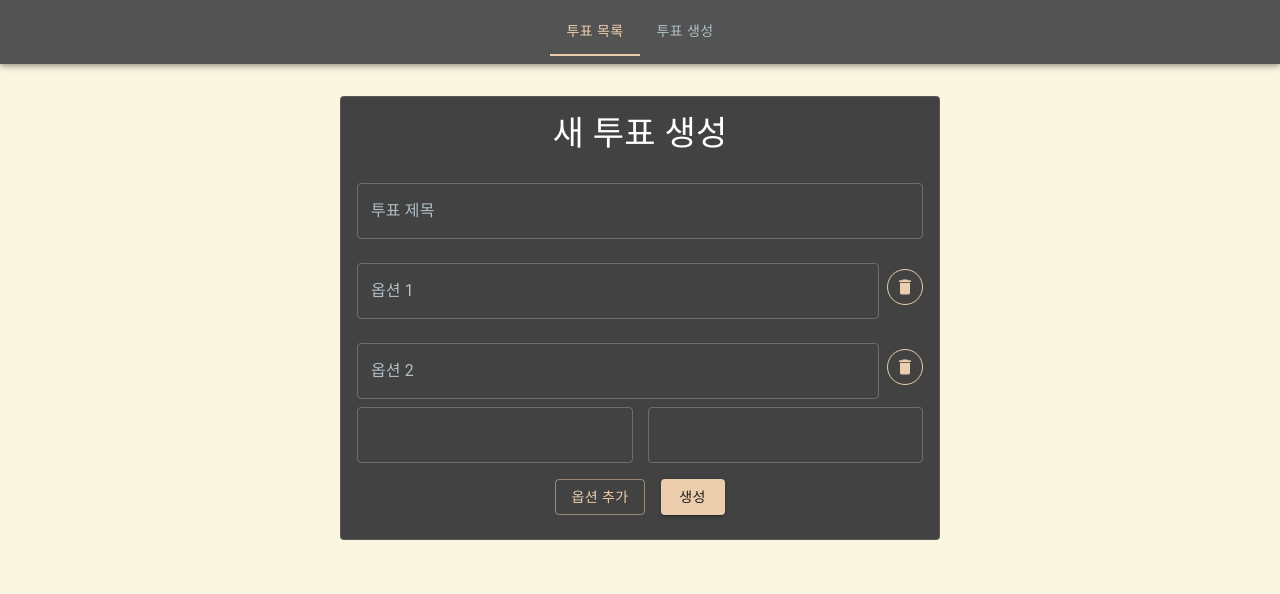
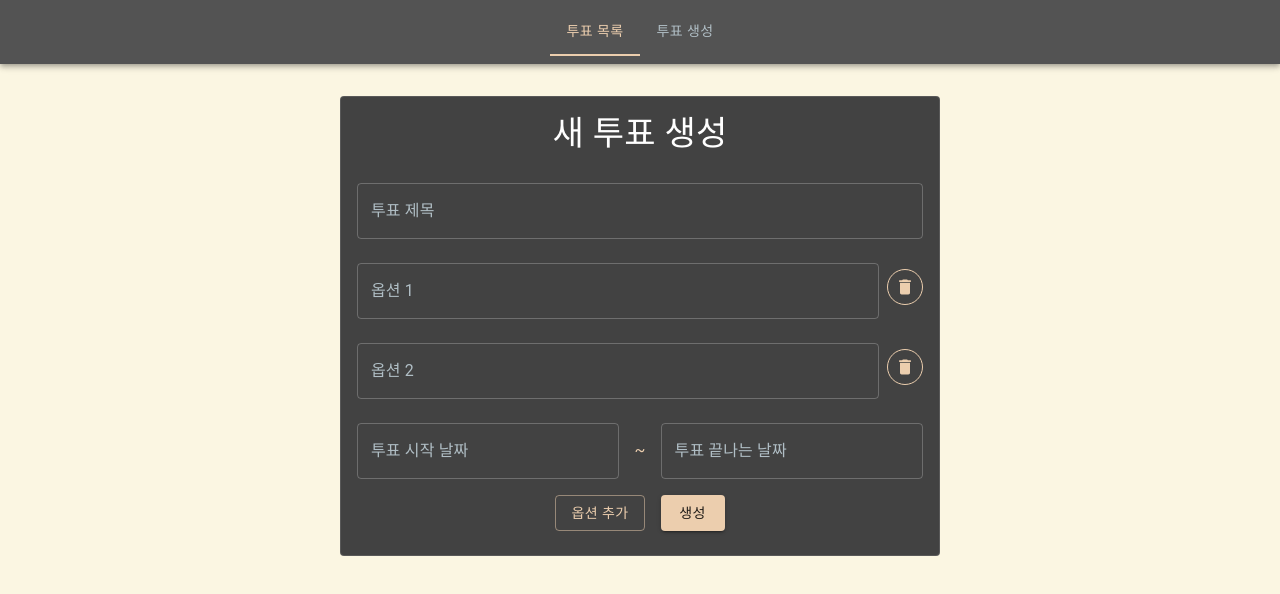
Before and after one commit to zestlee1106/fe-vote, a React (Create React App) app: page /create-vote in a window 1280 px wide. Shown: the top 594 px of the page. Built offline with nearby package versions, Linux system fonts and the light colour scheme.

Commit message:
update: datepicker 를 고도화
- locale 을 한국어로 설정
- dateFormat 설정
- datepicker 데이터 바인딩 추가
- datepicker onChange 이벤트 추가
- placeholder 추가

```diff
--- a/package.json
+++ b/package.json
@@ -16,6 +16,7 @@
     "@types/node": "^16.18.101",
     "@types/react": "^18.3.3",
     "@types/react-dom": "^18.3.0",
+    "date-fns": "^3.6.0",
     "eslint-config-airbnb": "^19.0.4",
     "react": "^18.3.1",
     "react-datepicker": "^7.3.0",
--- a/src/components/CustomDatePicker.tsx
+++ b/src/components/CustomDatePicker.tsx
@@ -1,9 +1,12 @@
 import theme from '@/theme'
 import { Box, TextField } from '@mui/material'
 import { styled } from '@mui/system'
-import React from 'react'
-import DatePicker from 'react-datepicker'
+import React, { useState } from 'react'
+import DatePicker, { registerLocale } from 'react-datepicker'
 import 'react-datepicker/dist/react-datepicker.css'
+import { ko } from 'date-fns/locale/ko'
+
+registerLocale('ko', ko)
 
 const Wrapper = styled(Box)({
   '&': {
@@ -58,6 +61,11 @@ const Wrapper = styled(Box)({
         color: theme.palette.text.secondary,
       },
 
+      '.react-datepicker__day--selected': {
+        backgroundColor: theme.palette.primary.main,
+        color: theme.palette.background.paper,
+      },
+
       '.react-datepicker__day--keyboard-selected': {
         backgroundColor: theme.palette.primary.main,
         color: theme.palette.background.paper,
@@ -93,6 +101,11 @@ const Wrapper = styled(Box)({
           color: `${theme.palette.primary.main} !important`,
         },
       },
+
+      '.react-datepicker__time-list-item--selected': {
+        backgroundColor: `${theme.palette.primary.main} !important`,
+        color: `${theme.palette.background.paper} !important`,
+      },
     },
 
     '.react-datepicker-popper .react-datepicker__triangle': {
@@ -102,19 +115,38 @@ const Wrapper = styled(Box)({
   },
 })
 
-const CustomDatePicker: React.FC = () => {
+interface DatePickerProps {
+  placeholder?: string
+  onChange: (date: Date) => void
+}
+
+const CustomDatePicker = ({ placeholder, onChange }: DatePickerProps) => {
+  const [selectedDate, setSelectedDate] = useState<Date | null>(null)
+  const handleDateChange = (date: Date | null) => {
+    if (!date) {
+      return
+    }
+    setSelectedDate(date)
+    onChange(date)
+  }
+
   return (
     <Wrapper>
       <DatePicker
+        selected={selectedDate}
+        dateFormat="yyyy년 MM월 dd일 HH:mm"
         showTimeSelect
+        locale="ko"
         customInput={
           <TextField
             fullWidth
+            label={placeholder}
             inputProps={{
               autoComplete: 'off',
             }}
           />
         }
+        onChange={handleDateChange}
       />
     </Wrapper>
   )
--- a/src/pages/CreateVote.tsx
+++ b/src/pages/CreateVote.tsx
@@ -2,6 +2,7 @@ import React, { useState } from 'react'
 import { Box, Card, CardContent, TextField, Button, Typography, IconButton } from '@mui/material'
 import { Delete } from '@mui/icons-material'
 import CustomDatePicker from '@/components/CustomDatePicker'
+import theme from '@/theme'
 
 const CreateVote: React.FC = () => {
   const [title, setTitle] = useState('')
@@ -22,9 +23,19 @@ const CreateVote: React.FC = () => {
     setOptions(newOptions)
   }
 
+  const [startDate, setStartDate] = useState<Date | null>(null)
+  const [endDate, setEndDate] = useState<Date | null>(null)
+
+  const handleEndDateChange = (date: Date) => {
+    setEndDate(date)
+  }
+  const handleStartDateChange = (date: Date) => {
+    setStartDate(date)
+  }
+
   const handleSubmit = () => {
     // 투표 생성 로직 추가
-    console.log('투표 생성:', { title, options })
+    console.log('투표 생성:', { title, options, startDate, endDate })
   }
 
   return (
@@ -81,10 +92,13 @@ const CreateVote: React.FC = () => {
               gap: '15px',
               width: '100%',
               justifyContent: 'space-between',
+              paddingTop: '16px',
+              color: theme.palette.primary.main,
             }}
           >
-            <CustomDatePicker />
-            <CustomDatePicker />
+            <CustomDatePicker placeholder="투표 시작 날짜" onChange={handleStartDateChange} />
+            ~
+            <CustomDatePicker placeholder="투표 끝나는 날짜" onChange={handleEndDateChange} />
           </Box>
           <Button onClick={addOption} variant="outlined" sx={{ mt: 2, mr: 2 }}>
             옵션 추가
```
Also changed, not shown: 1 other file (tests, documents, lock files or other folders).
